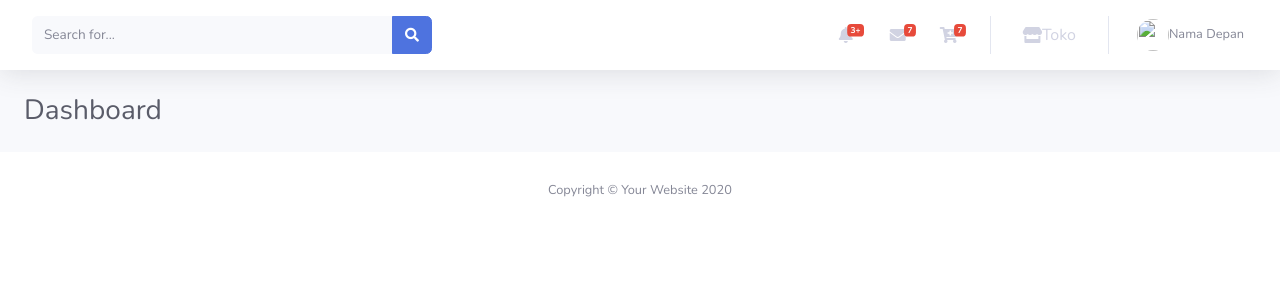
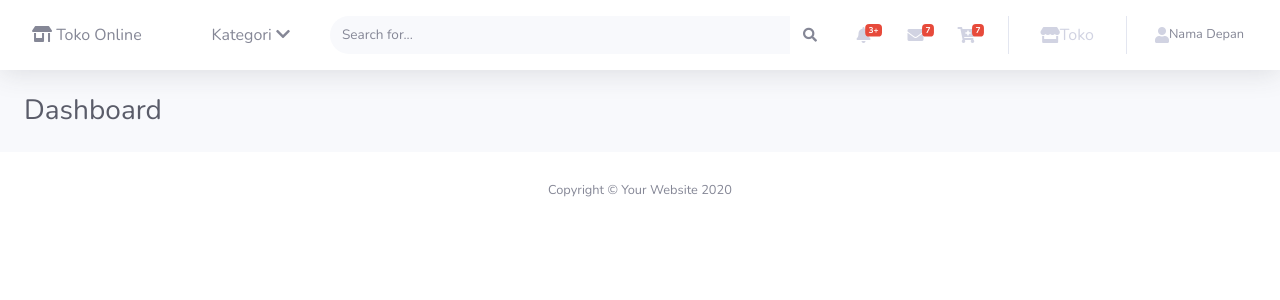
Before and after one commit to alifahfathonah/E-mart_XIIRPL3, a CodeIgniter app: page /toko-online_XIIRPL1/ in a window 1280 px wide. Shown: the top 300 px of the page. Run offline with CodeIgniter, Linux system fonts and the light colour scheme.

Commit message:
Memperbarui tampilan halaman index

```diff
--- a/application/views/main/index.php
+++ b/application/views/main/index.php
@@ -16,16 +16,32 @@
                     <button id="sidebarToggleTop" class="btn btn-link d-md-none rounded-circle mr-3">
                         <i class="fa fa-bars"></i>
                     </button>
+
                     <!-- Logo -->
+                    <div class="ml-3 mr-auto">
+                        <a href="<?=base_url('') ?>" style="color: #858796; text-decoration: none;"><i class="fas fa-store-alt"></i> Toko Online</a>
+                    </div>
+
+                    <div class="dropdown">
+                        <a href="#" class="nav-link" id="kategoriDropdown" role="button" data-toggle="dropdown" aria-haspopup="true" aria-expanded="false">
+                            <span style="color: #858796">Kategori <i class="fa fa-chevron-down"></i></span>                        </a>
+                        <div class="dropdown-menu shadow animated--grow-in" aria-labelledby="kategoriDropdown">
+                            <ul>
+                                <li>Kategori 1</li>
+                                <li>Kategori 2</li>
+                            </ul>
+                        </div>
+                    </div>
+
+
                     <!-- Topbar Search -->
-                    <form class="d-none d-sm-inline-block form-inline mr-auto ml-md-3 my-2 my-md-0 mw-100 navbar-search">
-                        <div class="input-group">
-                            <input type="text" class="form-control bg-light border-0 small" placeholder="Search for..." aria-label="Search" aria-describedby="basic-addon2">
-                            <div class="input-group-append">
-                                <button class="btn btn-primary" type="button">
+                    <form class="d-none d-sm-inline-block form-inline mr-auto ml-4 my-2 my-md-0 mw-100 navbar-search">
+                        <div class="input-group" style="width: 500px;">
+                            <input type="text" class="form-control bg-light border-0 small" style="border-top-left-radius: 20px;border-bottom-left-radius: 20px" placeholder="Search for..." aria-label="Search" aria-describedby="basic-addon2">
+
+                                <button class="btn" type="button">
                                     <i class="fas fa-search fa-sm"></i>
                                 </button>
-                            </div>
                         </div>
                     </form>
 
@@ -39,7 +55,7 @@
                             </a>
                             <!-- Dropdown - Messages -->
                             <div class="dropdown-menu dropdown-menu-right p-3 shadow animated--grow-in" aria-labelledby="searchDropdown">
-                                <form class="form-inline mr-auto w-100 navbar-search">
+                                <form class="form-inline mr-auto navbar-search w-100">
                                     <div class="input-group">
                                         <input type="text" class="form-control bg-light border-0 small" placeholder="Search for..." aria-label="Search" aria-describedby="basic-addon2">
                                         <div class="input-group-append">
@@ -60,7 +76,7 @@
                                 <span class="badge badge-danger badge-counter">3+</span>
                             </a>
                             <!-- Dropdown - Alerts -->
-                            <div class="dropdown-list dropdown-menu dropdown-menu-right shadow animated--grow-in" aria-labelledby="alertsDropdown">
+                            <div class="dropdown-list dropdown-menu dropdown-menu-left shadow animated--fade-in" aria-labelledby="alertsDropdown">
                                 <h6 class="dropdown-header">
                                     Alerts Center
                                 </h6>
@@ -123,7 +139,7 @@
                         <!-- Nav Item - User Information -->
                         <li class="nav-item dropdown no-arrow">
                             <a class="nav-link dropdown-toggle" href="#" id="userDropdown" role="button" data-toggle="dropdown" aria-haspopup="true" aria-expanded="false">
-                                <img class="img-profile rounded-circle" src="">
+                                <i class="fas fa-user"></i>
                                 <span class="mr-2 d-none d-lg-inline text-gray-600 small">Nama Depan</span>
 
                             </a>
@@ -148,8 +164,8 @@
                                 </a>
                             </div>
                         </li>
+                    </ul>
 
-                    </ul>
 
                 </nav>
                 <!-- End of Topbar -->
```
